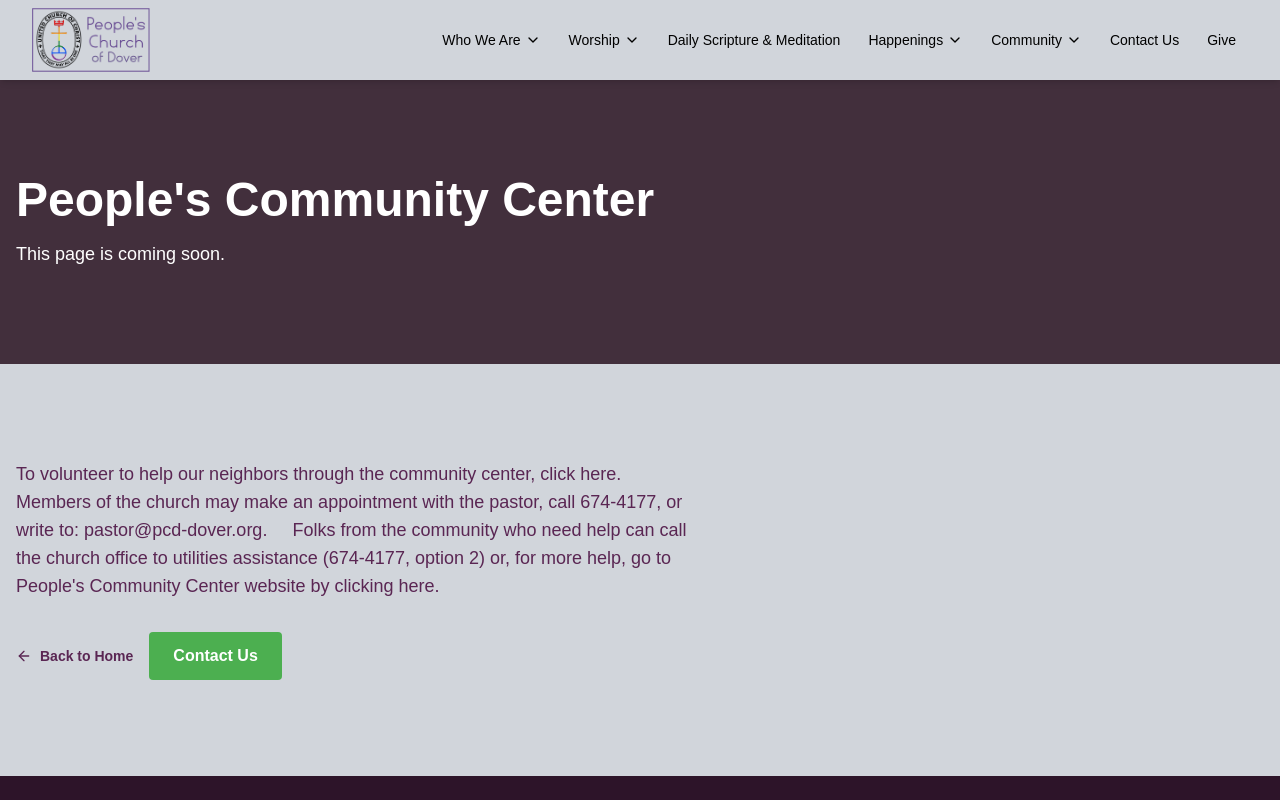
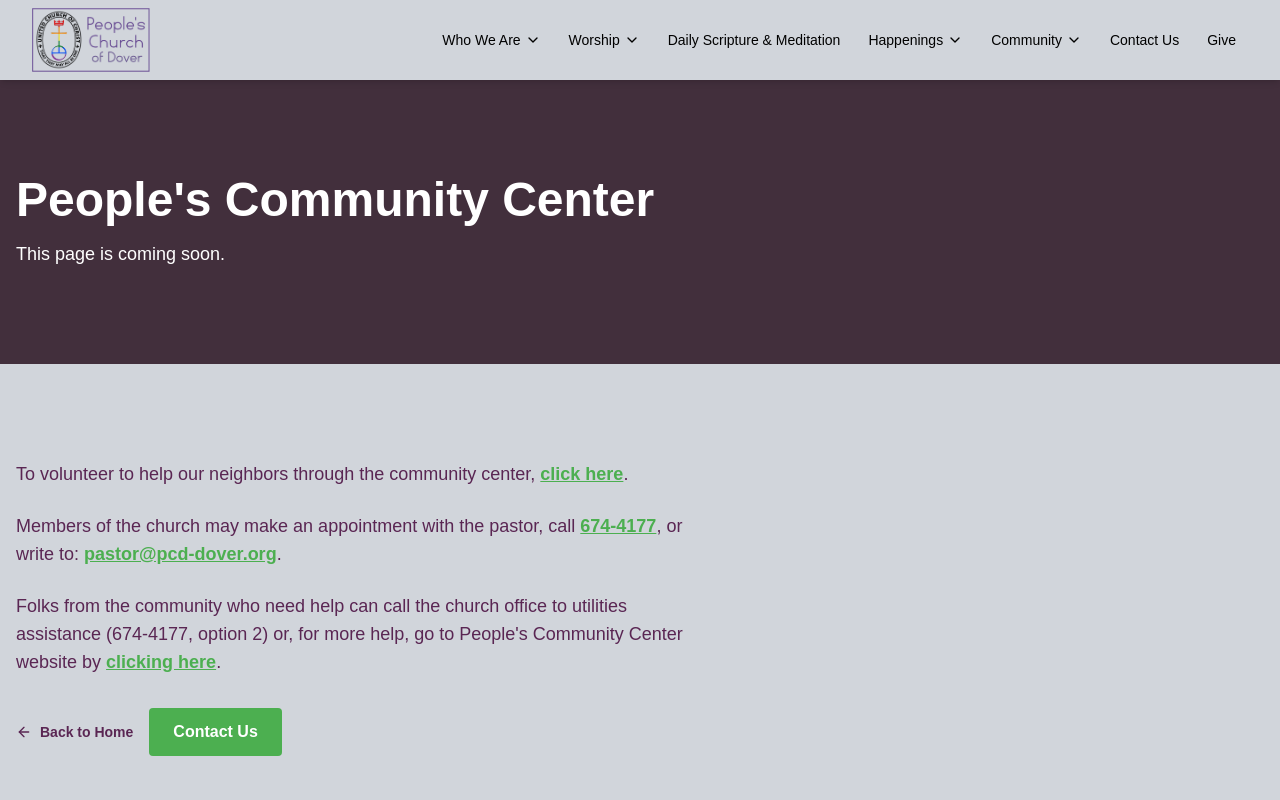
Before and after one commit to yetog/dover-church-rebuild-project, a React (Vite) app: page /community in a window 1280 px wide. Shown: the top 800 px of the page. Built offline with nearby package versions, Linux system fonts and the light colour scheme; a web font is replaced by a local one.

Commit message:
Changes
Co-authored-by: yetog <143784025+yetog@users.noreply.github.com>

```diff
--- a/src/components/StubPage.tsx
+++ b/src/components/StubPage.tsx
@@ -24,9 +24,21 @@ const StubPage = ({ title, subtitle, breadcrumb }: StubPageProps) => {
       <main className="flex-1 bg-gray-300 dark:bg-[#1a0a17]">
         <div className="container-max py-16 md:py-24 px-4">
           <div className="max-w-2xl">
-            <p className="text-lg text-church-600 dark:text-white mb-8">
-              {'To volunteer to help our neighbors through the community center, click here.\n\n\nMembers of the church may make an appointment with the pastor, call 674-4177, or write to: pastor@pcd-dover.org.    \n\n\nFolks from the community who need help can call the church office to utilities assistance (674-4177, option 2) or, for more help, go to People\'s Community Center website by clicking here.'}
-            </p>
+            <div className="space-y-6 text-lg text-church-600 dark:text-white mb-8">
+              <p>
+                To volunteer to help our neighbors through the community center,{' '}
+                <a href="https://pcc-dover.org" target="_blank" rel="noopener noreferrer" className="font-semibold text-cta underline hover:text-cta/80">click here</a>.
+              </p>
+              <p>
+                Members of the church may make an appointment with the pastor, call{' '}
+                <a href="tel:3026744177" className="font-semibold text-cta underline hover:text-cta/80">674-4177</a>, or write to:{' '}
+                <a href="mailto:pastor@pcd-dover.org" className="font-semibold text-cta underline hover:text-cta/80">pastor@pcd-dover.org</a>.
+              </p>
+              <p>
+                Folks from the community who need help can call the church office to utilities assistance (674-4177, option 2) or, for more help, go to People's Community Center website by{' '}
+                <a href="https://pcc-dover.org" target="_blank" rel="noopener noreferrer" className="font-semibold text-cta underline hover:text-cta/80">clicking here</a>.
+              </p>
+            </div>
             <div className="flex flex-wrap gap-4">
               <Link
                 to="/"
```
